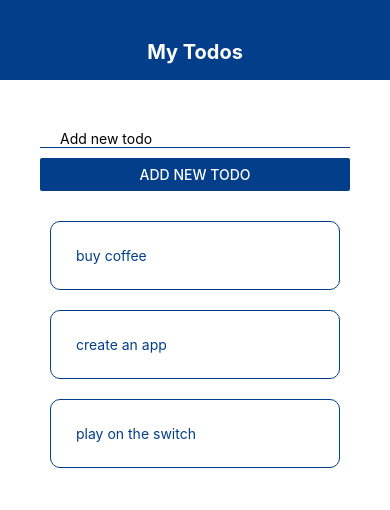
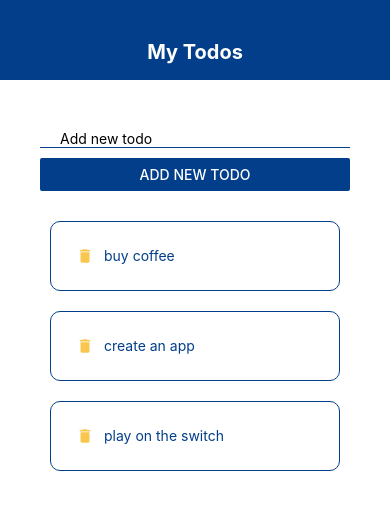
Before and after one commit to luvgangwani/react-native-basics, a React Native app: screen / in a window 390 px wide. Shown: the top 510 px of the page. Built offline with nearby package versions, Linux system fonts and the light colour scheme.

Commit message:
Lesson 15 - Icons and more flexbox

```diff
--- a/components/todoItem.js
+++ b/components/todoItem.js
@@ -1,10 +1,14 @@
 import React from 'react';
-import { StyleSheet, Text, TouchableOpacity } from 'react-native';
+import { StyleSheet, Text, TouchableOpacity, View } from 'react-native';
+import { MaterialIcons } from '@expo/vector-icons';
 
 export default function TodoItem({ item, onPressHandler }) {
     return (
         <TouchableOpacity onPress={() => onPressHandler(item.key)}>
-            <Text style={styles.item}>{item.text}</Text>
+            <View style={styles.item}>
+                <MaterialIcons name="delete" color="#f9c74f" size={18} />
+                <Text style={styles.itemText}>{item.text}</Text>
+            </View>
         </TouchableOpacity>
     );
 };
@@ -17,6 +21,11 @@
         borderWidth: 1,
         borderStyle: 'solid',
         borderRadius: 10,
+        flexDirection: 'row',
+    },
+
+    itemText: {
+        marginLeft: 10,
         color: '#023e8a',
     }
 })
```
